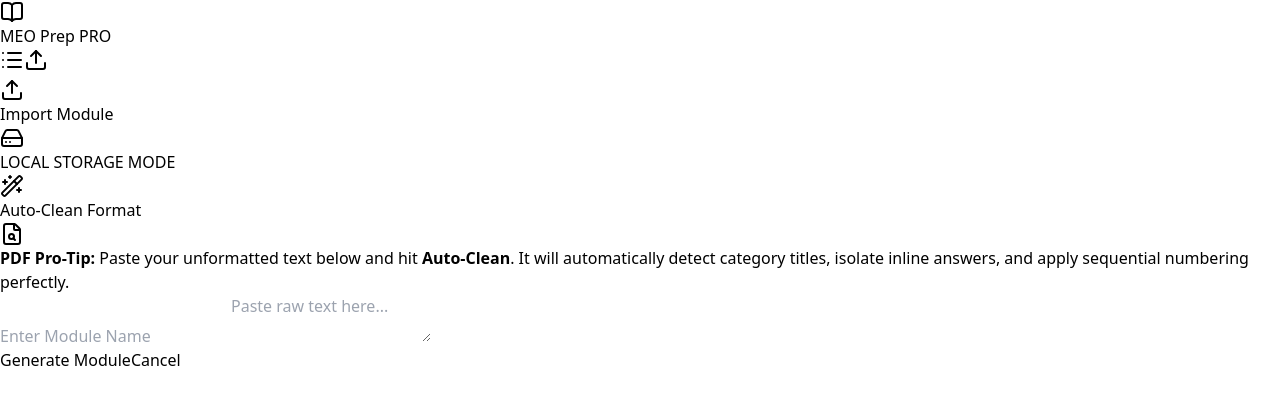
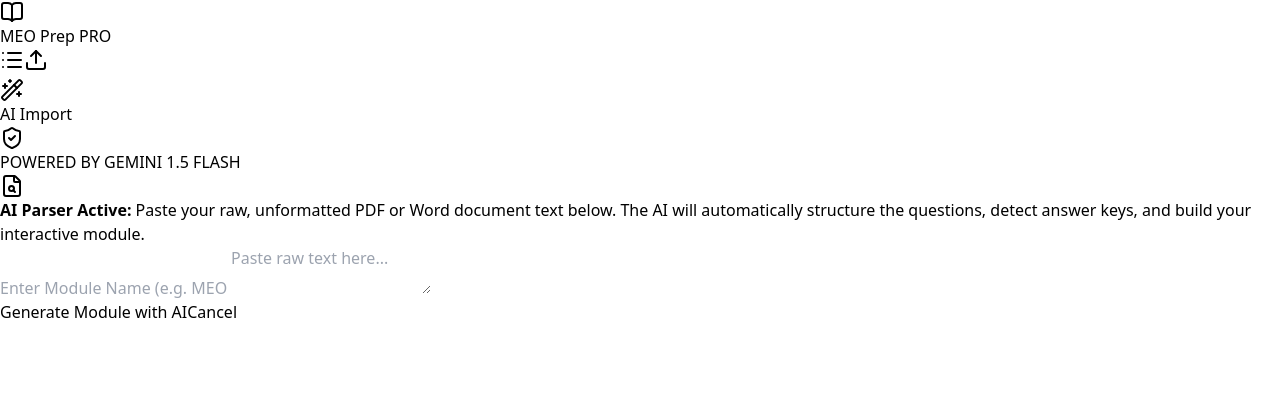
Before and after one commit to Jolly30/Quiz-Lab-Pro, a React (Vite) app: page / in a window 1280 px wide. Both pictures are taken after a click on the button 36 px from the left and 60 px from the top of the page. Shown: the top 404 px of the page. Built offline with nearby package versions, Linux system fonts and the light colour scheme.

Commit message:
Added Gemini AI Parser and Vercel API Route

```diff
--- a/src/App.jsx
+++ b/src/App.jsx
@@ -45,131 +45,6 @@
 
 const getSafeDocId = (str) => encodeURIComponent(str).replace(/[%.\/]/g, '_') || 'unnamed_module';
 
-// --- THE SMART PARSER ENGINE ---
-const parseRawText = (text) => {
-  if (!text) return [];
-  const lines = text.split('\n').map(l => l.trim()).filter(l => l);
-  const questions = [];
-  let currentQ = null;
-  let inMatchingKey = false;
-  let currentColumn = null;
-  let colACounter = 1;
-  let activeTarget = 'question';
-
-  for (let i = 0; i < lines.length; i++) {
-    let line = lines[i];
-
-    if (line.startsWith('###')) {
-      if (currentQ) questions.push(currentQ);
-      questions.push({ type: 'header', text: line.replace(/^###\s*/, '') });
-      currentQ = null;
-      inMatchingKey = false;
-      currentColumn = null;
-      continue;
-    }
-
-    if (currentQ && currentQ.type === 'matching') {
-      if (line.toLowerCase().startsWith('answer key:')) {
-        inMatchingKey = true;
-        currentColumn = null;
-        continue;
-      }
-
-      if (line.toLowerCase().includes('column a:')) {
-        currentColumn = 'A';
-        continue;
-      }
-      if (line.toLowerCase().includes('column b:')) {
-        currentColumn = 'B';
-        continue;
-      }
-
-      if (inMatchingKey) {
-        const keyMatch = line.match(/(.*?)\s*[-:]\s*([A-E])(?:\s|$|:)/i);
-        if (keyMatch) {
-          const leftPart = keyMatch[1].trim().toLowerCase();
-          const letter = keyMatch[2].toUpperCase();
-
-          let aIdx = currentQ.colA.findIndex(item => leftPart.startsWith(item.id) || item.id === leftPart);
-          if (aIdx === -1) aIdx = currentQ.colA.findIndex(item => item.text.toLowerCase().includes(leftPart) || leftPart.includes(item.text.toLowerCase()));
-          const bIdx = currentQ.colB.findIndex(item => item.letter === letter);
-
-          if (aIdx !== -1 && bIdx !== -1) currentQ.correctMatches[aIdx] = bIdx;
-          continue;
-        }
-      } else {
-        const aMatch = line.match(/^(\d+)[\.\)]\s*(.*)/);
-        const bMatch = line.match(/^([A-E])[\)\.]\s*(.*)/i);
-
-        if (aMatch && !line.toLowerCase().includes('match the items')) {
-          currentQ.colA.push({ id: aMatch[1], text: aMatch[2] });
-          colACounter = parseInt(aMatch[1], 10) + 1;
-          continue;
-        } else if (bMatch) {
-          currentQ.colB.push({ letter: bMatch[1].toUpperCase(), text: bMatch[2] });
-          continue;
-        } else if (currentColumn === 'A' && line.trim()) {
-          currentQ.colA.push({ id: String(colACounter), text: line });
-          colACounter++;
-          continue;
-        }
-      }
-    }
-
-    const qMatch = line.match(/^(\d+)[\.\)]\s*(.*)/);
-    if (qMatch) {
-      if (currentQ) questions.push(currentQ);
-      const questionText = qMatch[2];
-
-      if (questionText.toLowerCase().includes('match the items')) {
-        currentQ = { id: qMatch[1], question: questionText, type: 'matching', colA: [], colB: [], correctMatches: {}, answerText: 'Matching', options: [] };
-        colACounter = 1;
-      } else {
-        currentQ = { id: qMatch[1], question: questionText, type: 'fib', options: [], answerText: '' };
-      }
-      inMatchingKey = false;
-      currentColumn = null;
-      activeTarget = 'question';
-      continue;
-    }
-
-    if (!currentQ) continue;
-
-    const optMatch = line.match(/^([A-E])[\)\.]\s*(.*)/i);
-    if (optMatch && currentQ.type !== 'matching') {
-      currentQ.type = 'mcq';
-      currentQ.options.push(line);
-      activeTarget = 'option';
-      continue;
-    }
-
-    const ansMatch = line.match(/^(?:Answer|Ans|Correct|Result)\s*[:\-]\s*(.*)/i);
-    if (ansMatch) {
-      const val = ansMatch[1].trim();
-      currentQ.answerText = val;
-      if (currentQ.type === 'mcq') {
-        const letter = val.charAt(0).toUpperCase();
-        const idx = currentQ.options.findIndex(o => o.toUpperCase().startsWith(letter));
-        if (idx !== -1) currentQ.correctAnswerIndex = idx;
-      } else if (/^(true|false)$/i.test(val)) {
-        currentQ.type = 'tf';
-        currentQ.options = ["True", "False"];
-        currentQ.correctAnswerIndex = val.toLowerCase() === 'true' ? 0 : 1;
-      }
-      activeTarget = 'answer';
-      continue;
-    }
-
-    if (activeTarget === 'question') currentQ.question += ' ' + line;
-    else if (activeTarget === 'option' && currentQ.options.length > 0) {
-      currentQ.options[currentQ.options.length - 1] += ' ' + line;
-    }
-  }
-
-  if (currentQ) questions.push(currentQ);
-  return questions;
-};
-
 export default function App() {
   const [user, setUser] = useState(null);
   const [sections, setSections] = useState({});
@@ -179,6 +54,7 @@
   const [moduleName, setModuleName] = useState('');
   const [showConfirm, setShowConfirm] = useState(null);
   const [loading, setLoading] = useState(true);
+  const [isProcessing, setIsProcessing] = useState(false); // <--- New state for AI loading
 
   const [answers, setAnswers] = useState({});
   const [fibInput, setFibInput] = useState({});
@@ -261,152 +137,60 @@
     };
   }, [user]);
 
-  const handleAutoClean = () => {
+  // --- 3. THE NEW GEMINI AI IMPORT ENGINE ---
+  const handleAI_Import = async () => {
     if (!rawInput) return;
-    let text = rawInput;
+    setIsProcessing(true);
 
-    // --- AGGRESSIVE DE-SQUISHER FOR PDFs ---
-    text = text.replace(/(Column A\s*:)/gi, "\n$1\n");
-    text = text.replace(/(Column B\s*:)/gi, "\n$1\n");
-    text = text.replace(/(Answer Key\s*:)/gi, "\n$1\n");
+    try {
+      // Talk to your Vercel Backend instead of Google!
+      const response = await fetch('/api/parse', {
+        method: 'POST',
+        headers: { 'Content-Type': 'application/json' },
+        body: JSON.stringify({ rawInput })
+      });
 
-    text = text.replace(/\s+([A-E]\))\s*/g, "\n$1 ");
-    text = text.replace(/^([A-E]\))\s*/gm, "$1 ");
+      const data = await response.json();
 
-    text = text.replace(/\s+(\d+[\.\)])\s*([a-zA-Z])/g, "\n$1 $2");
-    text = text.replace(/^(\d+[\.\)])\s*([a-zA-Z])/gm, "$1 $2");
-
-    text = text.replace(/Page\s+\d+\s+of\s+\d+/gi, "");
-    text = text.replace(/^\d+\s+\/\s+\d+$/gm, "");
-    text = text.replace(/MEO Class III.*Question bank/gi, "");
-
-    text = text.replace(/([^\n])\s+(Answer\s*[:\-]\s*)/gim, "$1\n$2");
-    text = text.replace(/^(?:\w+\.\s+)?(?:Ans|Correct|Result)\s*[:\-]/gim, "Answer:");
-    text = text.replace(/^[a-z•\-\*][\.\)]?\s*Answer\s*[:\-]/gim, "Answer:");
-    text = text.replace(/^Answer:\s*(T|F)$/gim, (m, p1) => `Answer: ${p1 === 'T' ? 'True' : 'False'}`);
-
-    let lines = text.split('\n').map(l => l.trim()).filter(l => l);
-    let numberedOutput = [];
-    let qIdx = 1;
-    let inMatching = false;
-    let inMatchingKey = false;
-    let currentColumn = null;
-    let colACounter = 1;
-
-    for (let i = 0; i < lines.length; i++) {
-      let line = lines[i];
-
-      if (line.startsWith('###')) {
-         numberedOutput.push("\n" + line);
-         qIdx = 1;
-         inMatching = false;
-         inMatchingKey = false;
-         currentColumn = null;
-         continue;
+      if (data.error) {
+         throw new Error(data.error);
       }
 
-      if (line.toLowerCase().includes('match the items')) {
-         inMatching = true;
-         inMatchingKey = false;
-         currentColumn = null;
-         colACounter = 1;
-         line = line.replace(/^(\d+[\.\)]\s*)+/, '');
-         numberedOutput.push(`\n${qIdx}. ${line}`);
-         qIdx++;
-         continue;
-      }
+      // Parse the JSON exactly like before
+      const rawResponseText = data.candidates[0].content.parts[0].text;
+      const cleanJSON = JSON.parse(rawResponseText);
 
-      if (inMatching) {
-         if (line.toLowerCase().startsWith('column a')) {
-            currentColumn = 'A';
-            numberedOutput.push(line);
-            continue;
-         }
-         if (line.toLowerCase().startsWith('column b')) {
-            currentColumn = 'B';
-            numberedOutput.push(line);
-            continue;
-         }
-         if (line.toLowerCase().includes('answer key:')) {
-            inMatchingKey = true;
-            currentColumn = null;
-            numberedOutput.push(line);
-            continue;
-         }
+      const name = moduleName.trim() || `Module ${Object.keys(sections).length + 1}`;
+      const newSections = { ...sections, [name]: cleanJSON };
 
-         if (/^Answer\s*[:\-]/i.test(line)) {
-            inMatching = false;
-         } else if (inMatchingKey) {
-            if (!line.match(/(.*?)\s*[-:]\s*([A-E])(?:\s|$|:)/i) && line.match(/^(\d+)[\.\)]\s*(.*)/)) {
-               inMatching = false;
-            } else {
-               numberedOutput.push(line);
-               continue;
-            }
-         } else {
-            if (currentColumn === 'A') {
-               const aMatch = line.match(/^(\d+)[\.\)]\s*(.*)/);
-               if (aMatch) {
-                   numberedOutput.push(`${aMatch[1]}. ${aMatch[2]}`);
-                   colACounter = parseInt(aMatch[1], 10) + 1;
-               } else {
-                   numberedOutput.push(`${colACounter}. ${line}`);
-                   colACounter++;
-               }
-               continue;
-            }
-            numberedOutput.push(line);
-            continue;
-         }
-      }
-
-      const isOption = /^[A-E][\)\.]/i.test(line);
-      const isAnswer = /^Answer\s*[:\-]/i.test(line);
-      const isPotentialHeader = !isOption && !isAnswer && line.length > 2 && line.length < 50 && !line.includes('_') && !line.includes('.') && !line.includes('?') && !line.includes(':');
-
-      if (isPotentialHeader) {
-          numberedOutput.push("\n### " + line);
-          qIdx = 1;
-          continue;
-      }
-
-      if (!isOption && !isAnswer) {
-        line = line.replace(/^(\d+[\.\)]\s*)+/, '');
-        numberedOutput.push(`\n${qIdx}. ${line}`);
-        qIdx++;
-      } else {
-        numberedOutput.push(line);
-      }
-    }
-    setRawInput(numberedOutput.join('\n').trim());
-  };
-
-  const handleImport = async () => {
-    const name = moduleName.trim() || `Module ${Object.keys(sections).length + 1}`;
-    const parsed = parseRawText(rawInput);
-
-    if (parsed.length > 0) {
-      const newSections = { ...sections, [name]: parsed };
+      // Save locally
       setSections(newSections);
       localStorage.setItem(STORAGE_KEY, JSON.stringify(newSections));
 
-      setRawInput(''); setModuleName(''); setView('menu');
-
+      // Save to Firebase (if connected)
       if (!isLocalDev && user && db && appId) {
         try {
           const safeDocId = getSafeDocId(name);
           const docRef = doc(db, 'artifacts', appId, 'users', user.uid, 'modules', safeDocId);
           await setDoc(docRef, {
             displayName: name,
-            content: JSON.stringify(parsed),
+            content: JSON.stringify(cleanJSON),
             updatedAt: Date.now()
           });
         } catch (err) {
           console.log("Background Cloud Save Restricted:", err.message);
         }
       }
-    } else {
-      alert("No questions detected. Please ensure you clicked 'Auto-Clean Format' first.");
+
+      setRawInput('');
+      setModuleName('');
+      setView('menu');
+
+    } catch (error) {
+      console.error("AI Parsing Failed:", error);
+      alert("The AI encountered an error formatting this text. Check the console for details: " + error.message);
+    } finally {
+      setIsProcessing(false);
     }
   };
 
@@ -433,7 +217,7 @@
   const checkCorrect = (q, val) => {
     if (!q || val === undefined || q.type === 'header') return false;
     if (q.type === 'mcq' || q.type === 'tf') return val === q.correctAnswerIndex;
-    if (q.type === 'fib') return val?.toLowerCase().trim() === q.answerText?.toLowerCase().trim();
+    if (q.type === 'fib') return val?.trim() === q.answerText?.trim();
     if (q.type === 'matching') {
         if (!val || Object.keys(val).length === 0) return false;
         return q.colA.every((_, aIdx) => val[aIdx] === q.correctMatches[aIdx] || val[aIdx] === q.correctMatches[String(aIdx)]);
@@ -727,32 +511,42 @@
           <div className="bg-slate-900 p-8 rounded-[2.5rem] border border-slate-800 shadow-2xl animate-in slide-in-from-bottom duration-500">
             <div className="flex flex-col md:flex-row md:items-center justify-between mb-6 gap-4">
               <div className="flex items-center gap-3">
-                <div className="p-3 bg-blue-500/10 rounded-2xl"><Upload className="text-blue-500" /></div>
+                <div className="p-3 bg-blue-500/10 rounded-2xl"><Wand2 className="text-blue-500 w-6 h-6" /></div>
                 <div>
-                  <h2 className="text-2xl font-black text-white uppercase italic leading-none mb-1">Import Module</h2>
+                  <h2 className="text-2xl font-black text-white uppercase italic leading-none mb-1">AI Import</h2>
                   <p className="text-slate-500 text-[10px] font-bold tracking-tight italic flex items-center gap-1">
-                    {isLocalDev ? <HardDrive className="w-3 h-3 text-blue-400" /> : <ShieldCheck className="w-3 h-3 text-green-400" />}
-                    {isLocalDev ? "LOCAL STORAGE MODE" : "CLOUD SYNC ACTIVE"}
+                    <ShieldCheck className="w-3 h-3 text-green-400" />
+                    POWERED BY GEMINI 1.5 FLASH
                   </p>
                 </div>
               </div>
-              <button onClick={handleAutoClean} className="flex items-center justify-center gap-2 bg-slate-800 hover:bg-blue-600 text-white px-6 py-3 rounded-xl text-xs font-black uppercase transition-all shadow-lg border border-slate-700 hover:border-blue-400">
-                <Wand2 className="w-4 h-4" /> Auto-Clean Format
-              </button>
             </div>
 
             <div className="mb-4 bg-blue-500/5 border border-blue-500/20 p-4 rounded-2xl flex gap-3 items-start">
                <FileSearch className="w-5 h-5 text-blue-400 shrink-0 mt-0.5" />
                <p className="text-[11px] text-slate-400 leading-relaxed">
-                  <strong className="text-blue-400">PDF Pro-Tip:</strong> Paste your unformatted text below and hit <strong className="text-blue-300">Auto-Clean</strong>. It will automatically detect category titles, isolate inline answers, and apply sequential numbering perfectly.
+                  <strong className="text-blue-400">AI Parser Active:</strong> Paste your raw, unformatted PDF or Word document text below. The AI will automatically structure the questions, detect answer keys, and build your interactive module.
                </p>
             </div>
 
-            <input type="text" value={moduleName} onChange={(e)=>setModuleName(e.target.value)} placeholder="Enter Module Name" className="w-full p-5 bg-slate-950 rounded-2xl border border-slate-800 mb-4 font-bold outline-none focus:border-blue-500 transition-all placeholder:text-slate-800 text-white" />
+            <input type="text" value={moduleName} onChange={(e)=>setModuleName(e.target.value)} placeholder="Enter Module Name (e.g. MEO Class 3 Boiler)" className="w-full p-5 bg-slate-950 rounded-2xl border border-slate-800 mb-4 font-bold outline-none focus:border-blue-500 transition-all placeholder:text-slate-800 text-white" />
             <textarea value={rawInput} onChange={(e)=>setRawInput(e.target.value)} placeholder="Paste raw text here..." className="w-full h-80 p-6 bg-slate-950 rounded-3xl border border-slate-800 font-mono text-xs mb-6 outline-none focus:border-blue-500 transition-all leading-relaxed placeholder:text-slate-800 text-slate-300" />
 
             <div className="flex flex-col md:flex-row gap-3">
-              <button onClick={handleImport} className="flex-1 py-5 bg-blue-600 hover:bg-blue-500 text-white rounded-2xl font-black uppercase shadow-xl transition-all active:scale-[0.98]">Generate Module</button>
+              <button
+                onClick={handleAI_Import}
+                disabled={isProcessing || !rawInput}
+                className="flex-1 py-5 bg-blue-600 hover:bg-blue-500 text-white rounded-2xl font-black uppercase shadow-xl transition-all disabled:opacity-50 disabled:cursor-not-allowed active:scale-[0.98] flex items-center justify-center gap-3"
+              >
+                {isProcessing ? (
+                  <>
+                    <div className="w-5 h-5 border-2 border-white border-t-transparent rounded-full animate-spin"></div>
+                    AI is Parsing PDF...
+                  </>
+                ) : (
+                  <>Generate Module with AI</>
+                )}
+              </button>
               <button onClick={() => setView('menu')} className="md:px-10 py-5 bg-slate-800 hover:bg-slate-700 text-white rounded-2xl font-black uppercase transition-all active:scale-[0.98]">Cancel</button>
             </div>
           </div>
```
Also changed, not shown: api/parse.js (added, +58 -0 lines), 1 other file (tests, documents, lock files or other folders).
